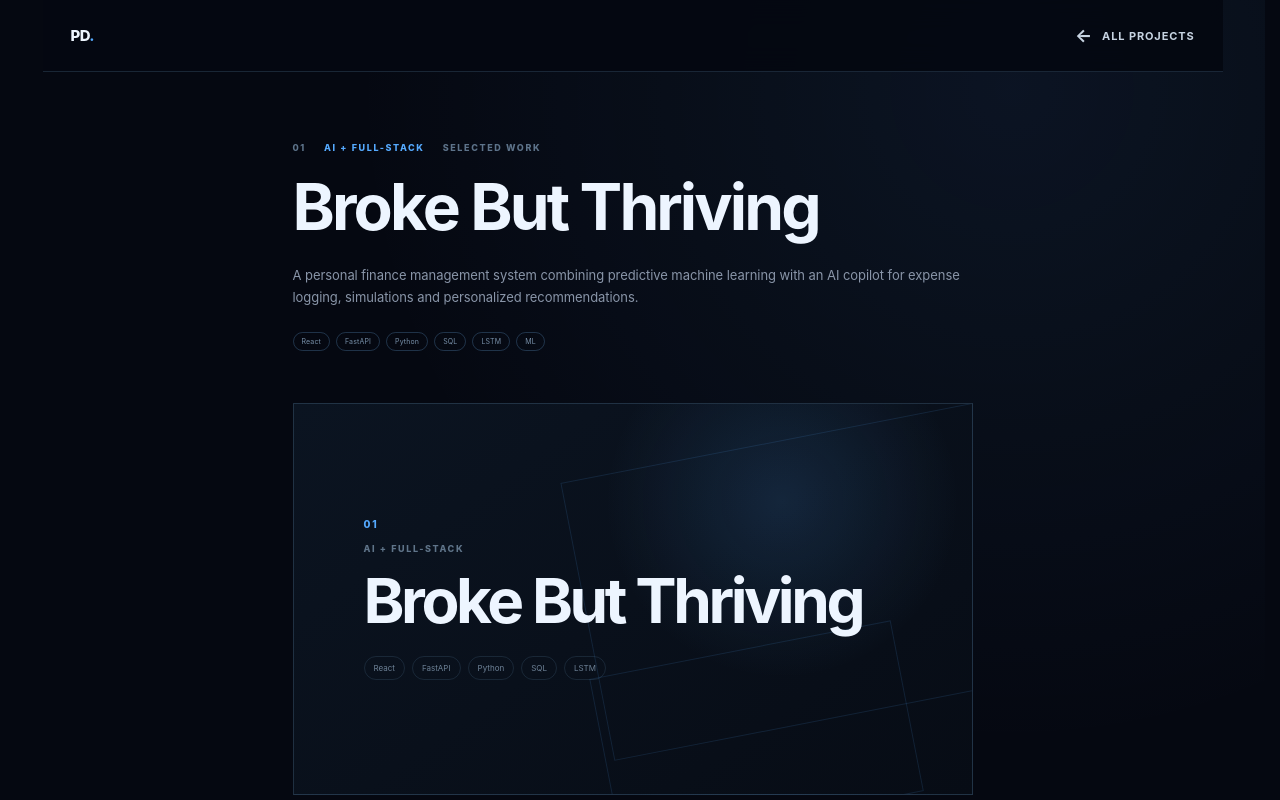
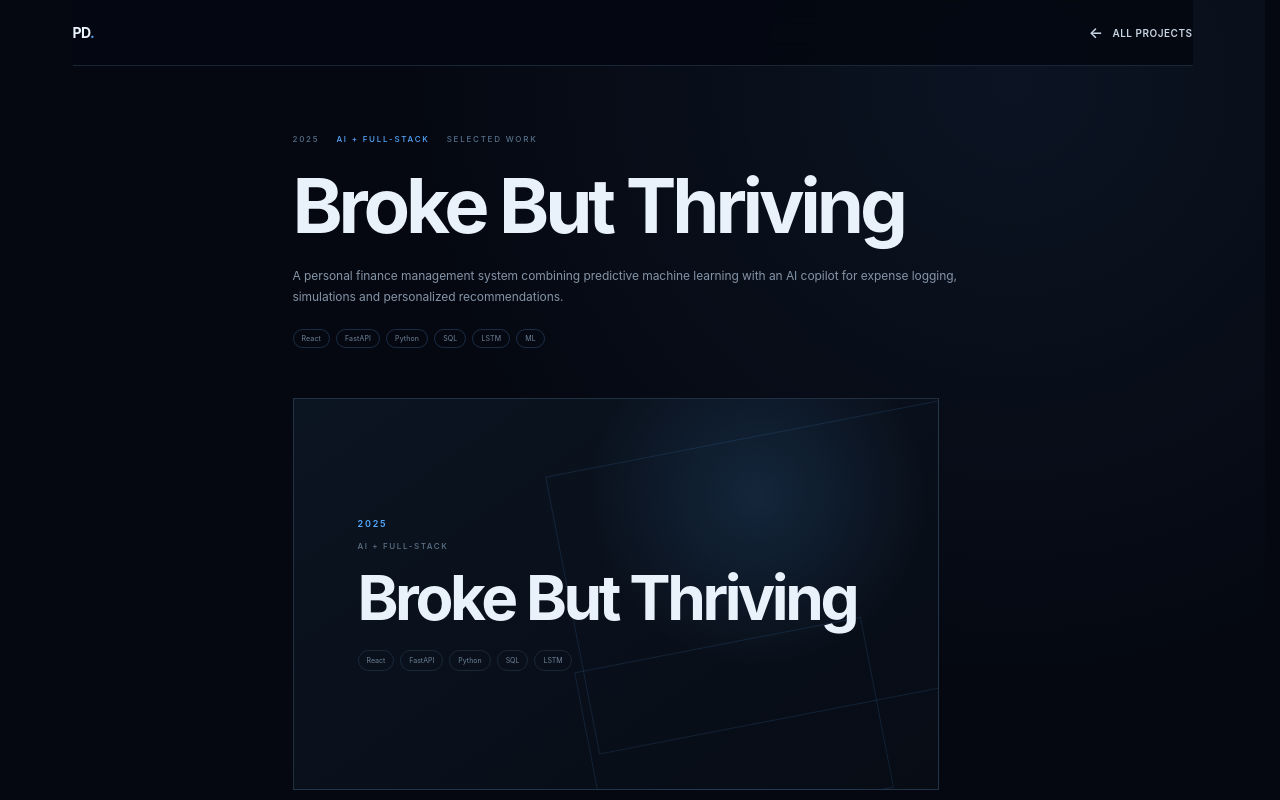
Before and after one commit to MetalKhamoo/Portfolio2026, a React (Vite) app: page / in a window 1280 px wide. Both pictures are taken after a click on the button 355 px from the left and 3374 px from the top of the page. Shown: the part 2974-3774 px from the top of the page. Built offline with nearby package versions, Linux system fonts and the light colour scheme.

Commit message:
Add clickable project detail pages

```diff
--- a/src/App.jsx
+++ b/src/App.jsx
@@ -49,7 +49,7 @@ const RESUME_URL = "/resume.pdf";
 
 const projects = [
   {
-    number: "01",
+    year: "2025",
     title: "Broke But Thriving",
     type: "AI + FULL-STACK",
     description:
@@ -84,7 +84,7 @@ const projects = [
   },
 
   {
-    number: "02",
+    year: "2024",
     title: "AI-driven CRM",
     type: "AI + FRONTEND",
     description:
@@ -115,7 +115,7 @@ const projects = [
   },
 
   {
-    number: "03",
+    year: "2024",
     title: "Placement Cell Management System",
     type: "FULL-STACK",
     description:
@@ -146,7 +146,7 @@ const projects = [
   },
 
   {
-    number: "04",
+    year: "2025",
     title: "PawRescue",
     type: "ANDROID",
     description:
@@ -913,7 +913,7 @@ function App() {
               {/* PROJECT INTRO */}
               <section className="project-detail-hero">
                 <div className="project-detail-kicker">
-                  <span>{selectedProject.number}</span>
+                  <span>{selectedProject.year}</span>
                   <span>{selectedProject.type}</span>
                   <span>SELECTED WORK</span>
                 </div>
@@ -941,7 +941,7 @@ function App() {
                 ) : (
                   <div className="project-detail-visual-inner">
                     <span className="project-detail-visual-number">
-                      {selectedProject.number}
+                      {selectedProject.year}
                     </span>
                     <span className="project-detail-visual-label">
                       {selectedProject.type}
@@ -1903,7 +1903,7 @@ function App() {
 
                     <span className="project-number">
                       {
-                        project.number
+                        project.year
                       }
                     </span>
 
--- a/src/styles.css
+++ b/src/styles.css
@@ -2544,227 +2544,507 @@ body.project-detail-open {
     padding-bottom: 50px;
   }
 }
+
 /* =========================================================
-   PROJECT DETAIL — REFERENCE TYPOGRAPHY
+   PROJECT DETAIL — REFERENCE 100% SCALE
+   Homepage is intentionally untouched.
+   These rules affect the ENTIRE project-detail page.
    ========================================================= */
 
 .project-detail-layer {
-  font-family:
-    Inter,
-    ui-sans-serif,
-    system-ui,
-    -apple-system,
-    BlinkMacSystemFont,
-    "Segoe UI",
-    sans-serif;
-}
-
-/* Main project title */
+  font-family: "Inter", ui-sans-serif, system-ui, -apple-system,
+    BlinkMacSystemFont, "Segoe UI", sans-serif;
+  background: #050811;
+}
+
+/* Reference outer navigation: centered, not full-width */
+.project-detail-nav {
+  width: min(1120px, calc(100% - 48px));
+  max-width: 1120px;
+  height: 66px;
+  padding: 0;
+  margin: 0 auto;
+  box-sizing: border-box;
+}
+
+.project-detail-brand {
+  font-size: 14px;
+  font-weight: 700;
+  letter-spacing: -0.04em;
+}
+
+.project-detail-back {
+  font-size: 10px;
+  font-weight: 600;
+  letter-spacing: 0.05em;
+  text-transform: uppercase;
+}
+
+.project-detail-back-arrow {
+  font-size: 15px;
+}
+
+/* Main inner column */
+.project-detail-content {
+  width: min(760px, calc(100% - 48px));
+  max-width: 760px;
+  margin: 0 auto;
+  padding: 66px 0 90px;
+  box-sizing: border-box;
+}
+
+/* Intro */
+.project-detail-hero {
+  max-width: 760px;
+}
+
+.project-detail-kicker {
+  gap: 9px 16px;
+  margin-bottom: 22px;
+  font-size: 8px;
+  font-weight: 600;
+  letter-spacing: 0.20em;
+  line-height: 1.3;
+}
+
 .project-detail-hero h1 {
-  font-size: clamp(42px, 5vw, 64px);
+  margin: 0;
+  font-size: clamp(48px, 5vw, 64px);
   line-height: 0.98;
-  letter-spacing: -0.045em;
   font-weight: 700;
-}
-
-/* Project subtitle / intro */
-.project-detail-hero p {
-  max-width: 720px;
+  letter-spacing: -0.055em;
+  color: #eaf1fb;
+}
+
+.project-detail-intro {
+  max-width: 650px;
+  margin: 23px 0 0;
+  color: #8191a5;
   font-size: 13px;
+  font-weight: 400;
   line-height: 1.7;
   letter-spacing: -0.005em;
-  color: #8995a8;
-}
-
-/* GitHub / repository link */
-.project-detail-layer .project-detail-link,
-.project-detail-layer a {
+}
+
+.project-detail-tags {
+  gap: 6px;
+  margin-top: 23px;
+}
+
+.project-detail-tags span {
+  padding: 5px 8px;
+  font-size: 7px;
+  line-height: 1;
+  letter-spacing: 0.02em;
+}
+
+/* Reference image/card size */
+.project-detail-visual {
+  width: 646px;
+  max-width: 100%;
+  min-height: 374px;
+  margin-top: 50px;
+  margin-left: 0;
+  border-color: rgba(120, 175, 220, 0.22);
+  box-sizing: border-box;
+}
+
+.project-detail-visual img {
+  width: 100%;
+  max-height: 620px;
+}
+
+.project-detail-visual-inner {
+  min-height: 374px;
+  padding: 58px 66px;
+}
+
+.project-detail-visual-number {
+  font-size: 9px;
+  font-weight: 700;
+  letter-spacing: 0.18em;
+}
+
+.project-detail-visual-label {
+  margin-top: 12px;
+  font-size: 8px;
+  font-weight: 600;
+  letter-spacing: 0.18em;
+}
+
+.project-detail-visual-inner h2 {
+  margin-top: 17px;
+  font-size: clamp(34px, 4vw, 58px);
+  line-height: 0.98;
+  font-weight: 700;
+  letter-spacing: -0.055em;
+}
+
+.project-detail-visual-stack {
+  gap: 6px;
+  margin-top: 22px;
+}
+
+.project-detail-visual-stack span {
+  padding: 5px 8px;
+  font-size: 7px;
+}
+
+.project-detail-divider {
+  width: 646px;
+  max-width: 100%;
+  margin-top: 46px;
+}
+
+/* Repository row */
+.project-detail-repository {
+  width: 646px;
+  max-width: 100%;
+  grid-template-columns: 120px minmax(0, 1fr);
+  gap: 26px;
+  min-height: 62px;
+}
+
+.project-detail-repository > span {
+  font-size: 7px;
+  font-weight: 600;
+  letter-spacing: 0.18em;
+}
+
+.project-detail-repository a,
+.project-detail-github {
   font-size: 12px;
-  line-height: 1.4;
+  font-weight: 600;
+}
+
+/* Every detail section gets the same reference treatment */
+.project-detail-sections {
+  width: 760px;
+  max-width: 100%;
+}
+
+.project-detail-row {
+  grid-template-columns: 120px minmax(0, 1fr);
+  gap: 30px;
+  min-height: 0;
+  padding: 30px 0 32px;
+  border-bottom: 1px solid rgba(120, 175, 220, 0.18);
+}
+
+.project-detail-label {
+  padding-top: 3px;
+  font-size: 7px;
+  font-weight: 600;
+  line-height: 1.35;
+  letter-spacing: 0.20em;
+  color: #4f7395;
+}
+
+.project-detail-copy {
+  max-width: 646px;
+}
+
+.project-detail-copy h2 {
+  margin: 0 0 12px;
+  font-size: 15px;
+  line-height: 1.3;
+  font-weight: 600;
+  letter-spacing: -0.025em;
+  color: #e5edf8;
+}
+
+.project-detail-copy p {
+  margin: 0;
+  font-size: 11px;
+  line-height: 1.72;
+  font-weight: 400;
+  color: #7f8fa4;
+}
+
+/* Footer */
+.project-detail-footer {
+  width: 646px;
+  max-width: 100%;
+  padding: 25px 0 12px;
+}
+
+.project-detail-footer button {
+  font-size: 9px;
+  font-weight: 600;
+}
+
+/* Keep the entire page at the reference scale on normal desktop */
+@media (min-width: 761px) {
+  .project-detail-content {
+    transform: none;
+  }
+}
+
+@media (max-width: 760px) {
+  .project-detail-nav {
+    width: calc(100% - 32px);
+    height: 64px;
+  }
+
+  .project-detail-content {
+    width: calc(100% - 32px);
+    padding: 48px 0 60px;
+  }
+
+  .project-detail-hero h1 {
+    font-size: 44px;
+  }
+
+  .project-detail-visual,
+  .project-detail-divider,
+  .project-detail-repository,
+  .project-detail-footer {
+    width: 100%;
+  }
+
+  .project-detail-row {
+    grid-template-columns: 1fr;
+    gap: 12px;
+    padding: 26px 0 28px;
+  }
+
+  .project-detail-copy {
+    max-width: 100%;
+  }
 }
 
 /* =========================================================
-   DETAIL CONTENT ROWS
+   FINAL PROJECT DETAIL — REFERENCE TYPOGRAPHY / SCALE
+   Homepage styles are intentionally untouched.
    ========================================================= */
 
-.project-detail-section {
-  display: grid;
-  grid-template-columns: 120px minmax(0, 1fr);
-  column-gap: 34px;
-  padding: 30px 0;
-  border-top: 1px solid rgba(125, 155, 190, 0.22);
-}
-
-/* Small label on left */
-.project-detail-section-label {
-  font-size: 7px;
+.project-detail-layer,
+.project-detail-layer * {
+  font-family: "Inter", ui-sans-serif, system-ui, -apple-system,
+    BlinkMacSystemFont, "Segoe UI", sans-serif;
+}
+
+.project-detail-content {
+  width: min(100%, 980px);
+  margin: 0 auto;
+  padding: 68px 40px 60px;
+}
+
+.project-detail-hero {
+  max-width: 820px;
+}
+
+.project-detail-kicker {
+  display: flex;
+  flex-wrap: wrap;
+  align-items: center;
+  gap: 9px 17px;
+  margin-bottom: 24px;
+  color: #55708a;
+  font-size: 8px;
   line-height: 1.25;
   font-weight: 500;
   letter-spacing: 0.22em;
   text-transform: uppercase;
-  color: #4d86b8;
-}
-
-/* Section heading */
-.project-detail-section h2 {
-  margin: 0 0 13px;
-
-  font-size: 15px;
-  line-height: 1.25;
-  font-weight: 600;
-
-  letter-spacing: -0.025em;
-  color: #e7edf7;
-}
-
-/* Section paragraph */
-.project-detail-section p {
+}
+
+.project-detail-kicker span:nth-child(2) {
+  color: var(--accent);
+}
+
+.project-detail-hero h1 {
   margin: 0;
-  max-width: 650px;
-
-  font-size: 11px;
-  line-height: 1.7;
+  color: #e9f1fb;
+  font-size: clamp(52px, 6vw, 76px);
+  line-height: 0.98;
+  font-weight: 700;
+  letter-spacing: -0.055em;
+}
+
+.project-detail-intro {
+  max-width: 700px;
+  margin: 23px 0 0;
+  color: #8594a7;
+  font-size: 12px;
+  line-height: 1.75;
   font-weight: 400;
-
-  letter-spacing: 0;
-  color: #7e8da3;
-}
-
-/* Multiple paragraphs */
-.project-detail-section p + p {
-  margin-top: 12px;
-}
-
-/* =========================================================
-   DETAIL CONTENT WIDTH
-   ========================================================= */
-
-.project-detail-content {
-  width: min(760px, calc(100% - 40px));
-  margin: 0 auto;
-}
-
-/* =========================================================
-   TOP PROJECT LINK ROW
-   ========================================================= */
-
-.project-detail-repo {
-  display: grid;
-  grid-template-columns: 120px minmax(0, 1fr);
-  column-gap: 34px;
-
-  padding: 27px 0;
-  border-top: 1px solid rgba(125, 155, 190, 0.22);
-  border-bottom: 1px solid rgba(125, 155, 190, 0.22);
-}
-
-.project-detail-repo-label {
-  font-size: 7px;
-  line-height: 1.25;
-  letter-spacing: 0.22em;
-  text-transform: uppercase;
-  color: #4d86b8;
-}
-
-.project-detail-repo a {
-  font-size: 13px;
-  line-height: 1.4;
-  font-weight: 600;
-  letter-spacing: -0.02em;
-  color: #e8eef8;
-  text-decoration: none;
-}
-
-/* =========================================================
-   TECHNOLOGY TAGS
-   ========================================================= */
+}
 
 .project-detail-tags {
   display: flex;
   flex-wrap: wrap;
   gap: 6px;
+  margin-top: 22px;
 }
 
 .project-detail-tags span {
+  padding: 5px 8px;
+  border: 1px solid rgba(85, 145, 205, 0.27);
+  border-radius: 999px;
+  color: #70859b;
   font-size: 7px;
   line-height: 1;
-
+  font-weight: 400;
+  letter-spacing: 0.02em;
+}
+
+.project-detail-visual {
+  min-height: 390px;
+  margin-top: 50px;
+}
+
+.project-detail-visual-inner {
+  min-height: 390px;
+  padding: 64px;
+}
+
+.project-detail-visual-number {
+  font-size: 9px;
+  font-weight: 600;
+  letter-spacing: 0.2em;
+}
+
+.project-detail-visual-label {
+  margin-top: 12px;
+  font-size: 8px;
+  font-weight: 500;
+  letter-spacing: 0.2em;
+}
+
+.project-detail-visual-inner h2 {
+  margin-top: 17px;
+  color: #e9f1fb;
+  font-size: clamp(38px, 5vw, 62px);
+  line-height: 0.98;
+  font-weight: 700;
+  letter-spacing: -0.055em;
+}
+
+.project-detail-visual-stack {
+  gap: 6px;
+  margin-top: 22px;
+}
+
+.project-detail-visual-stack span {
   padding: 5px 8px;
-
-  border: 1px solid rgba(80, 130, 175, 0.35);
-  border-radius: 999px;
-
-  color: #7890a9;
-  letter-spacing: 0.02em;
-}
-
-/* =========================================================
-   REFERENCE-LIKE SPACING
-   ========================================================= */
-
-.project-detail-layer .project-detail-body {
-  width: min(760px, calc(100% - 40px));
-  margin: 0 auto;
-}
-
-.project-detail-layer .project-detail-body > section {
-  padding-top: 30px;
-  padding-bottom: 30px;
-}
-
-/* =========================================================
-   MOBILE
-   ========================================================= */
-
-@media (max-width: 700px) {
-  .project-detail-content,
-  .project-detail-layer .project-detail-body {
-    width: calc(100% - 32px);
-  }
-
-  .project-detail-section,
-  .project-detail-repo {
+  font-size: 7px;
+}
+
+.project-detail-divider {
+  margin-top: 46px;
+}
+
+.project-detail-repository {
+  grid-template-columns: 150px minmax(0, 1fr);
+  gap: 34px;
+  min-height: 64px;
+}
+
+.project-detail-repository > span,
+.project-detail-label {
+  color: #4f6d87;
+  font-size: 7px;
+  line-height: 1.35;
+  font-weight: 500;
+  letter-spacing: 0.21em;
+  text-transform: uppercase;
+}
+
+.project-detail-repository a,
+.project-detail-github {
+  color: #dce7f3;
+  font-size: 12px;
+  line-height: 1.4;
+  font-weight: 600;
+  letter-spacing: -0.015em;
+}
+
+.project-detail-row {
+  grid-template-columns: 150px minmax(0, 1fr);
+  gap: 34px;
+  padding: 30px 0 34px;
+}
+
+.project-detail-copy {
+  max-width: 680px;
+}
+
+.project-detail-copy h2 {
+  margin: 0 0 13px;
+  color: #e5edf7;
+  font-size: 15px;
+  line-height: 1.25;
+  font-weight: 600;
+  letter-spacing: -0.025em;
+}
+
+.project-detail-copy p,
+.project-feature-item p {
+  margin: 0;
+  color: #7e8ea3;
+  font-size: 11px;
+  line-height: 1.72;
+  font-weight: 400;
+  letter-spacing: 0;
+}
+
+.project-feature-list {
+  margin-top: 18px;
+}
+
+.project-feature-item {
+  grid-template-columns: 30px minmax(0, 1fr);
+  gap: 10px;
+  padding: 11px 0;
+}
+
+.project-feature-item span {
+  font-size: 7px;
+}
+
+.project-detail-footer {
+  padding: 24px 0 12px;
+}
+
+.project-detail-footer button {
+  font-size: 9px;
+  font-weight: 600;
+}
+
+@media (max-width: 760px) {
+  .project-detail-content {
+    width: 100%;
+    padding: 52px 20px 42px;
+  }
+
+  .project-detail-hero h1 {
+    font-size: 44px;
+  }
+
+  .project-detail-intro {
+    font-size: 11px;
+  }
+
+  .project-detail-visual,
+  .project-detail-visual-inner {
+    min-height: 280px;
+  }
+
+  .project-detail-visual-inner {
+    padding: 34px;
+  }
+
+  .project-detail-visual-inner h2 {
+    font-size: 38px;
+  }
+
+  .project-detail-repository,
+  .project-detail-row {
     grid-template-columns: 1fr;
-    gap: 13px;
-  }
-
-  .project-detail-section-label,
-  .project-detail-repo-label {
-    margin-bottom: 2px;
-  }
-
-  .project-detail-section h2 {
-    font-size: 15px;
-  }
-
-  .project-detail-section p {
-    font-size: 11px;
-  }
-
-  .project-detail-hero h1 {
-    font-size: 42px;
-  }
-}
-/* =========================================================
-   PROJECT DETAIL — REFERENCE FONT
-   ========================================================= */
-
-.project-detail-layer {
-  font-family:
-    "Inter",
-    ui-sans-serif,
-    system-ui,
-    -apple-system,
-    BlinkMacSystemFont,
-    "Segoe UI",
-    sans-serif;
-}
-
-.project-detail-layer h1,
-.project-detail-layer h2,
-.project-detail-layer h3,
-.project-detail-layer p,
-.project-detail-layer a,
-.project-detail-layer span {
-  font-family: inherit;
-}
+    gap: 12px;
+  }
+
+  .project-detail-row {
+    padding: 27px 0 30px;
+  }
+}
```
